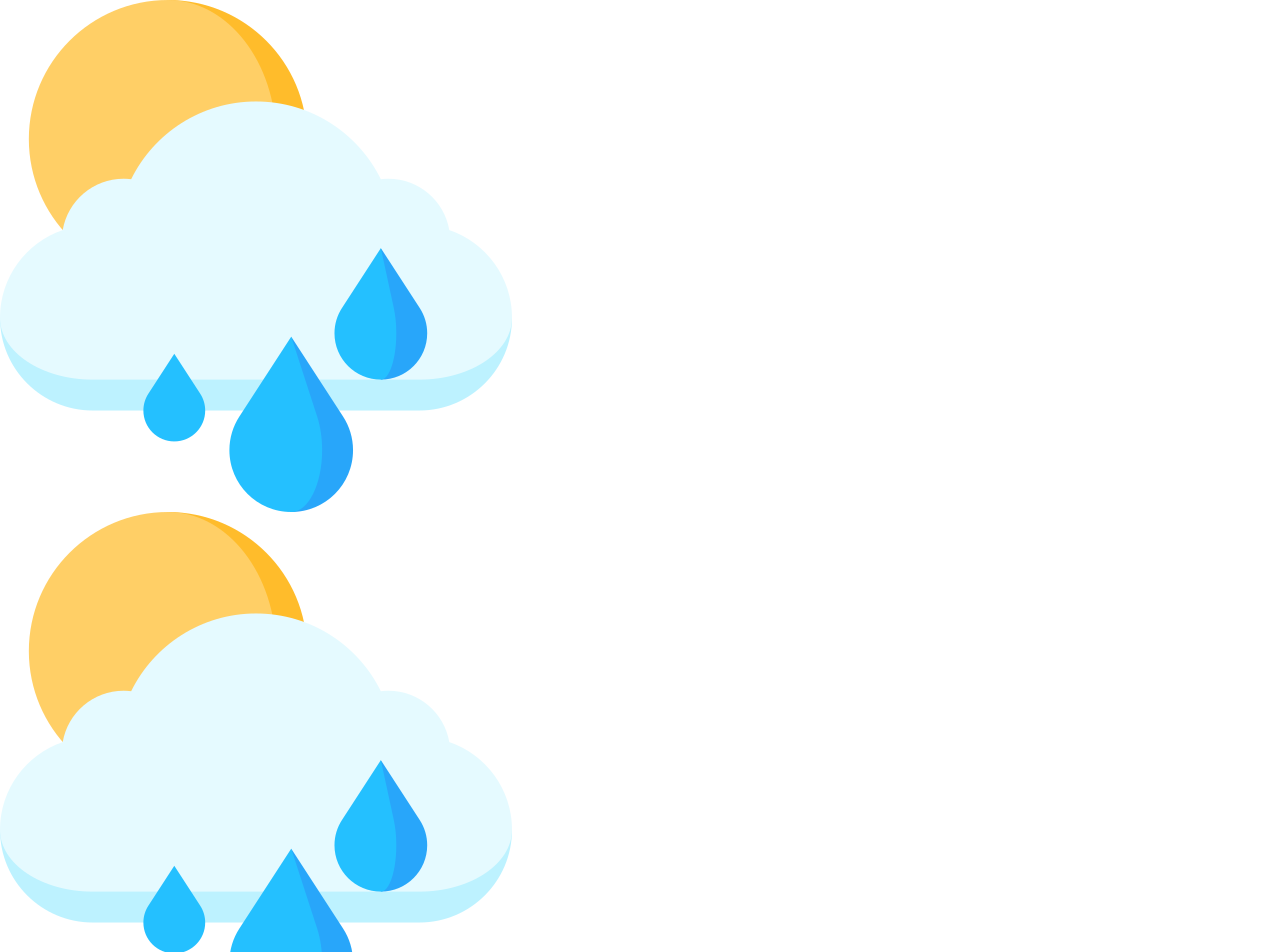
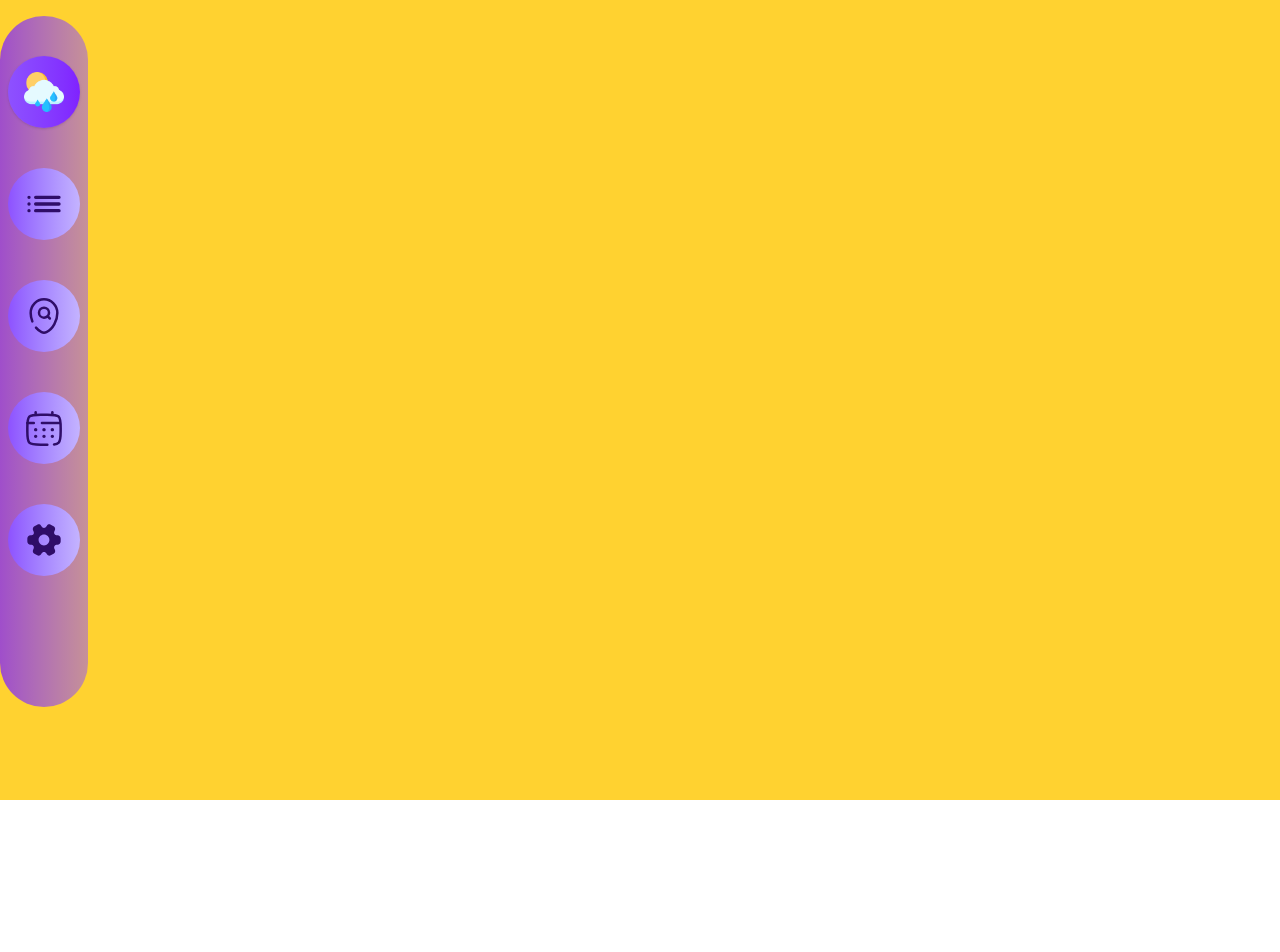
Before and after one commit to mahdibaderloo/weather-app, a React (Vite) app: page / in a window 1280 px wide. Shown: the top 952 px of the page. After the commit the page ends 800 px from the top, so only its background shows below. Built offline with nearby package versions, Linux system fonts and the light colour scheme.

Commit message:
Navbar styles

```diff
--- a/src/AppLayout.tsx
+++ b/src/AppLayout.tsx
@@ -2,10 +2,11 @@ import Navbar from "./components/Navbar";
 
 export default function AppLayout() {
   return (
-    <>
+    <div className="2xl:max-w-7xl bg-amber-300 mx-auto">
       <header></header>
-      <Navbar />
-      <main></main>
-    </>
+      <main className="h-screen py-4">
+        <Navbar />
+      </main>
+    </div>
   );
 }
--- a/src/components/Navbar.tsx
+++ b/src/components/Navbar.tsx
@@ -1,25 +1,65 @@
-import { Link } from "react-router-dom";
+import { NavLink } from "react-router-dom";
 
 import logoImage from "../assets/weather-app.png";
+import calendarImage from "../assets/calendar.svg";
+import listImage from "../assets/list.svg";
+import mapImage from "../assets/map.svg";
+import settingsImage from "../assets/settings.svg";
 
 export default function Navbar() {
   return (
-    <nav>
-      <Link to="/">
+    <nav className="flex flex-col items-center gap-10 w-22 h-[90%] bg-linear-to-r from-violet-600/75 to-violet-500/50 px-4 rounded-full">
+      <div className="blur-2xl" />
+      <NavLink
+        to="/"
+        className={({ isActive }) =>
+          isActive
+            ? "bg-linear-to-r from-violet-500 to-violet-600 p-4 w-18 rounded-full shadow"
+            : "bg-linear-to-r from-violet-500 to-violet-300 p-4 w-18 rounded-full transition-all delay-150"
+        }
+      >
         <img src={logoImage} alt="Logo" />
-      </Link>
-      <Link to="/cities">
-        <img src={logoImage} alt="Logo" />
-      </Link>
-      <Link to="/map">
-        <img src={logoImage} alt="Logo" />
-      </Link>
-      <Link to="/calendar">
-        <img src={logoImage} alt="Logo" />
-      </Link>
-      <Link to="/settings">
-        <img src={logoImage} alt="Logo" />
-      </Link>
+      </NavLink>
+      <NavLink
+        to="/cities"
+        className={({ isActive }) =>
+          isActive
+            ? "bg-linear-to-r from-violet-500 to-violet-600 p-4 w-18 rounded-full shadow"
+            : "bg-linear-to-r from-violet-500 to-violet-300 p-4 w-18 rounded-full transition-all delay-150"
+        }
+      >
+        <img src={listImage} alt="Logo" />
+      </NavLink>
+      <NavLink
+        to="/map"
+        className={({ isActive }) =>
+          isActive
+            ? "bg-linear-to-r from-violet-500 to-violet-600 p-4 w-18 rounded-full shadow"
+            : "bg-linear-to-r from-violet-500 to-violet-300 p-4 w-18 rounded-full transition-all delay-150"
+        }
+      >
+        <img src={mapImage} alt="Logo" />
+      </NavLink>
+      <NavLink
+        to="/calendar"
+        className={({ isActive }) =>
+          isActive
+            ? "bg-linear-to-r from-violet-500 to-violet-600 p-4 w-18 rounded-full shadow"
+            : "bg-linear-to-r from-violet-500 to-violet-300 p-4 w-18 rounded-full transition-all delay-150"
+        }
+      >
+        <img src={calendarImage} alt="Logo" />
+      </NavLink>
+      <NavLink
+        to="/settings"
+        className={({ isActive }) =>
+          isActive
+            ? "bg-linear-to-r from-violet-500 to-violet-600 p-4 w-18 rounded-full shadow"
+            : "bg-linear-to-r from-violet-500 to-violet-300 p-4 w-18 rounded-full transition-all delay-150"
+        }
+      >
+        <img src={settingsImage} alt="Logo" />
+      </NavLink>
     </nav>
   );
 }
```
